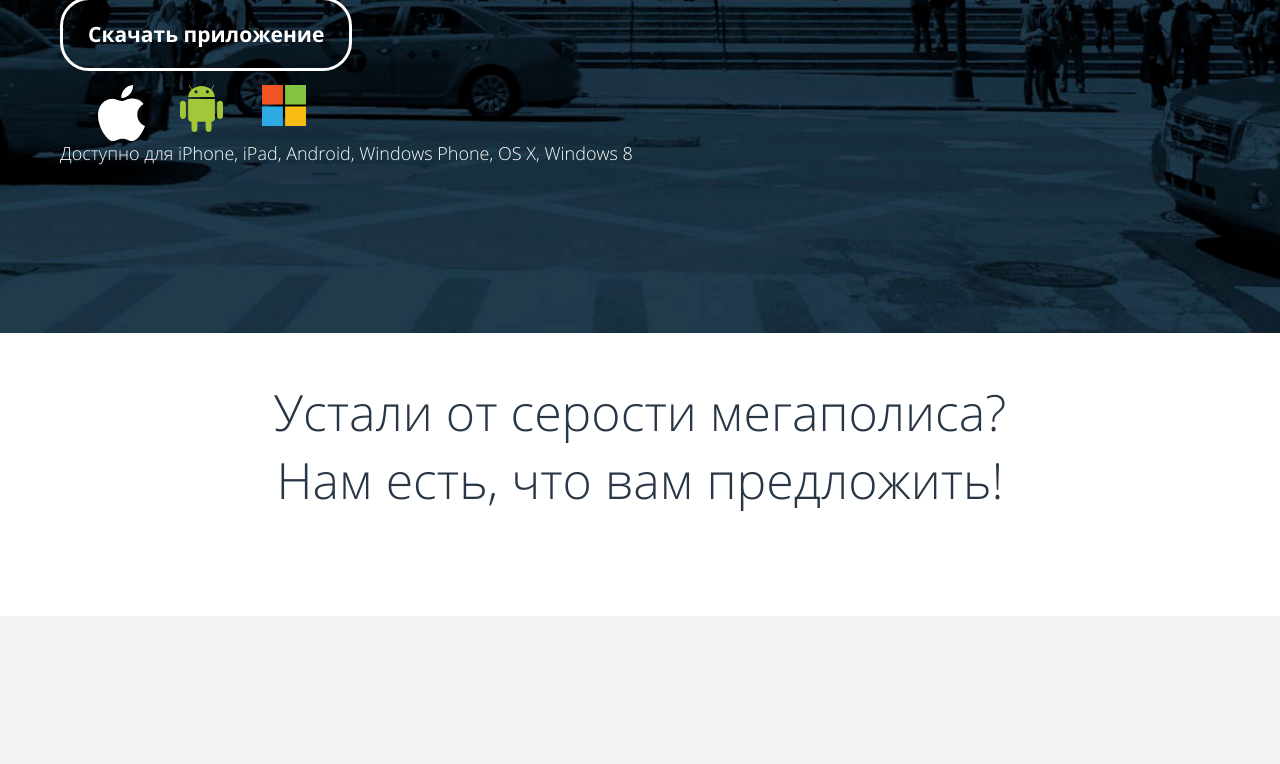
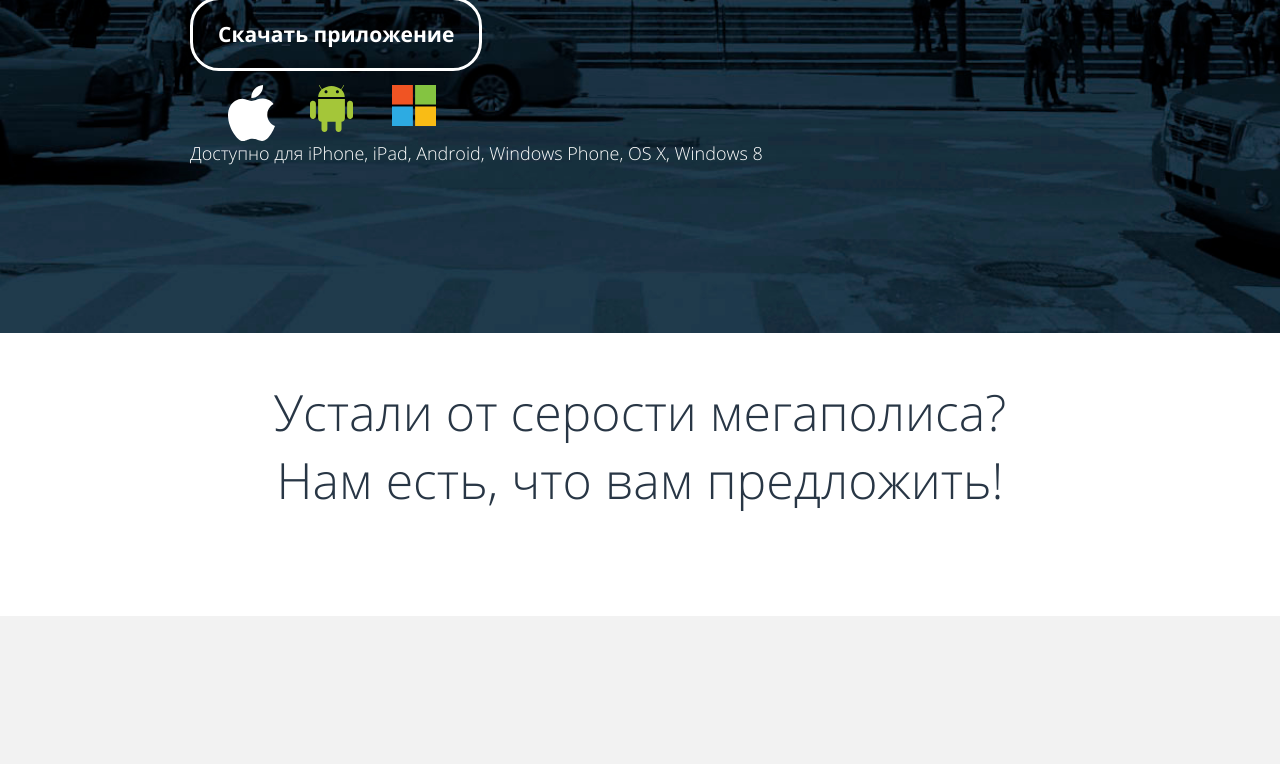
Before and after one commit to Somebody9372/1207045-pink-21, a website: page source/index.html in a window 1280 px wide. Shown: the part 529-1293 px from the top of the page. Drawn offline with nearby package versions, Linux system fonts and the light colour scheme; files that its build step writes are made by us from their sources.

Commit message:
исправляет ширину контейнера на десктопной ширине

```diff
--- a/source/sass/blocks/container.scss
+++ b/source/sass/blocks/container.scss
@@ -12,6 +12,6 @@
   }
 
   @media (min-width: $desktop-width) {
-    width: 1200px;
+    width: 940px;
   }
 }
```
